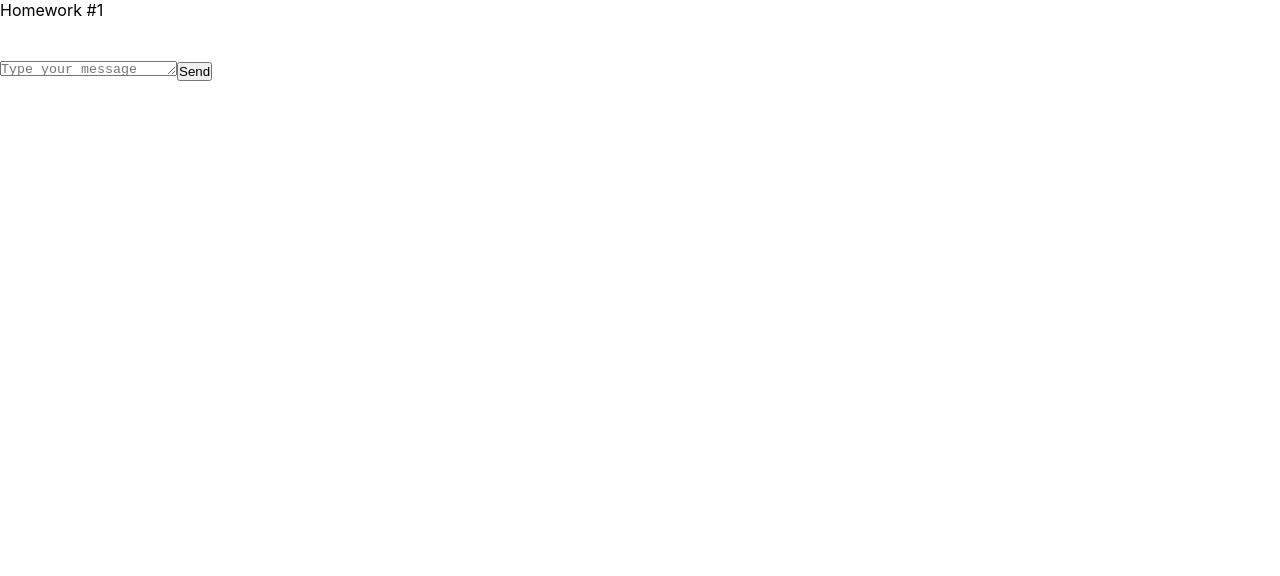
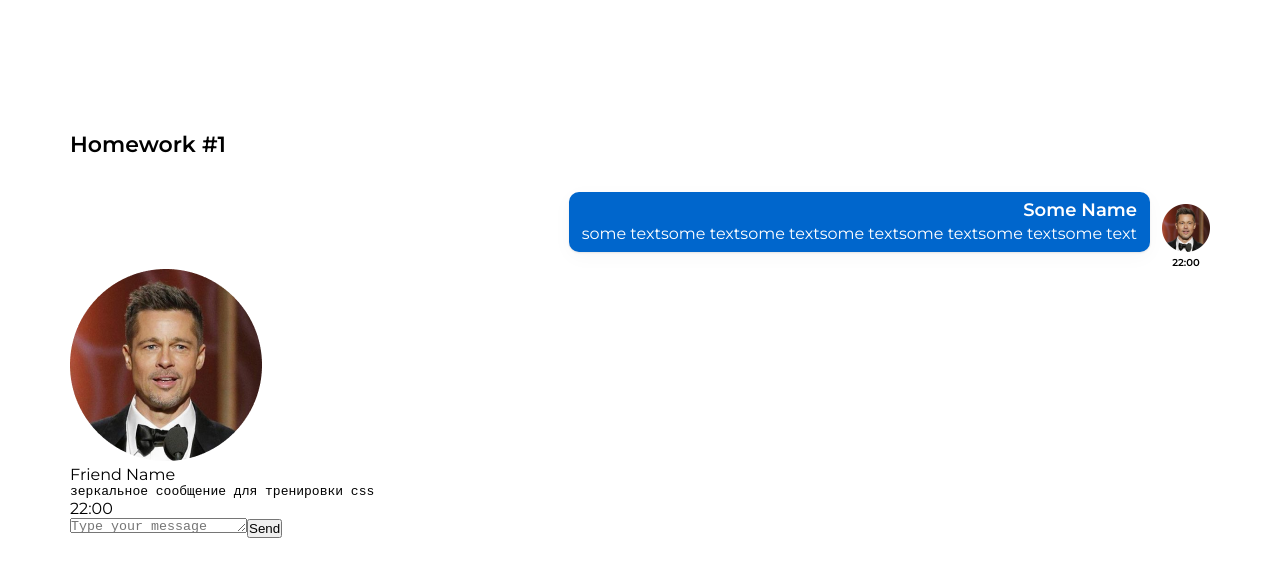
Before and after one commit to dron185/hws2, a React (Create React App) app: page / in a window 1280 px wide. Shown: the top 576 px of the page. Built offline with nearby package versions, Linux system fonts and the light colour scheme.

Commit message:
complete task and add some styles to hw1 and message

```diff
--- a/package.json
+++ b/package.json
@@ -16,7 +16,7 @@
     "@types/react-dom": "18.0.6",
     "@types/uuid": "8.3.4",
     "axios": "0.27.2",
-    "gh-pages": "4.0.0",
+    "gh-pages": "^6.1.1",
     "react": "18.2.0",
     "react-dom": "18.2.0",
     "react-redux": "8.0.4",
@@ -32,7 +32,7 @@
     "build": "react-scripts build",
     "test": "react-scripts test",
     "eject": "react-scripts eject",
-    "predeploy": "npm run build",
+    "predeploy": "yarn run build",
     "deploy": "gh-pages -d build"
   },
   "eslintConfig": {
--- a/public/index.html
+++ b/public/index.html
@@ -24,6 +24,10 @@
       work correctly both with client-side routing and a non-root public URL.
       Learn how to configure a non-root public URL by running `npm run build`.
     -->
+    <link rel="preconnect" href="https://fonts.googleapis.com">
+    <link rel="preconnect" href="https://fonts.gstatic.com" crossorigin>
+    <link href="https://fonts.googleapis.com/css2?family=Montserrat:wght@100..900&display=swap" rel="stylesheet">
+
     <title>React App</title>
   </head>
   <body>
--- a/src/index.css
+++ b/src/index.css
@@ -6,7 +6,7 @@
 
 body {
     margin: 0;
-    font-family: -apple-system, BlinkMacSystemFont, 'Segoe UI', 'Roboto',
+    font-family: "Montserrat", -apple-system, BlinkMacSystemFont, 'Segoe UI', 'Roboto',
     'Oxygen', 'Ubuntu', 'Cantarell', 'Fira Sans', 'Droid Sans',
     'Helvetica Neue', sans-serif;
     -webkit-font-smoothing: antialiased;
--- a/src/s1-main/App.module.css
+++ b/src/s1-main/App.module.css
@@ -7,5 +7,21 @@
 }
 
 .hwTitle {
+    color: rgb(0, 0, 0);
+    font-size: 22px;
+    font-weight: 600;
+    line-height: 27px;
+    letter-spacing: 0;
+    text-align: left;
+    margin-bottom: 34px;
+}
 
+.wrapper {
+    max-width: 1280px;
+    margin: 0 auto;
+    padding: 131px 70px;
 }
+
+.container {
+    padding: 0 70px;
+}
--- a/src/s2-homeworks/hw01/HW1.tsx
+++ b/src/s2-homeworks/hw01/HW1.tsx
@@ -14,7 +14,21 @@ import avatar from './avatar.png'
 * */
 
 // нужно создать правильный тип вместо any
-export type MessageType = any
+type UserType = {
+    avatar: string
+    name: string
+}
+
+type MessageTextType = {
+    text: string
+    time: string
+}
+
+export type MessageType = {
+    id: number
+    user: UserType
+    message: MessageTextType
+}
 
 // структуру объекта не менять
 export const message0: MessageType = {
@@ -42,7 +56,7 @@ export const friendMessage0: MessageType = {
 
 const HW1 = () => {
     return (
-        <div id={'hw1'}>
+        <div id={'hw1'} className={s2.wrapper}>
             <div className={s2.hwTitle}>Homework #1</div>
             <div className={s2.hw}>
                 {/*проверка отображения (не менять)*/}
--- a/src/s2-homeworks/hw01/friend-message/FriendMessage.tsx
+++ b/src/s2-homeworks/hw01/friend-message/FriendMessage.tsx
@@ -1,15 +1,20 @@
 import React from 'react'
 import s from './FriendMessage.module.css'
+import {MessageType} from "../HW1";
 
 // создать тип вместо any и отобразить приходящие данные
-const FriendMessage = (props: any) => {
+export type FriendMessagePropsType ={
+    message: MessageType
+}
+
+const FriendMessage = (props: FriendMessagePropsType) => {
     return (
         <div
             id={'hw1-friend-message-' + props.message.id}
             className={s.friendMessage}
         >
             <div className={s.friendImageAndText}>
-                <img
+                <img src={props.message.user.avatar}
                     id={'hw1-friend-avatar-' + props.message.id}
                     // создаёт студент
 
@@ -22,7 +27,7 @@ const FriendMessage = (props: any) => {
                     >
                         {/*создаёт студент*/}
 
-                        {/**/}
+                        {props.message.user.name}
                     </div>
                     <pre
                         id={'hw1-friend-text-' + props.message.id}
@@ -30,7 +35,7 @@ const FriendMessage = (props: any) => {
                     >
                         {/*создаёт студент*/}
 
-                        {/**/}
+                        {props.message.message.text}
                     </pre>
                 </div>
             </div>
@@ -40,7 +45,7 @@ const FriendMessage = (props: any) => {
             >
                 {/*создаёт студент*/}
 
-                {/**/}
+                {props.message.message.time}
             </div>
         </div>
     )
--- a/src/s2-homeworks/hw01/message/Message.module.css
+++ b/src/s2-homeworks/hw01/message/Message.module.css
@@ -1,17 +1,33 @@
 .message {
-
+    /*display: flex;*/
+    /*flex-direction: column;*/
+    /*gap: 5px;*/
 }
 
 .imageAndText {
-
+    display: flex;
+    flex-direction: row-reverse;
+    align-items: flex-end;
+    gap: 12px;
 }
 
 .imageAndText img {
-
+    /*margin-left: 12px;*/
+    width: 48px;
+    height: 48px;
+    object-fit: cover;
 }
 
 .text {
-
+    min-width: 527px;
+    height: 60px;
+    border-radius: 10px;
+    padding: 7px 13px 8px;
+    box-shadow: 0px 1px 2px 0px rgba(29, 33, 38, 0.1),0px 5px 20px 0px rgba(29, 33, 38, 0.03);
+    background: rgb(0, 102, 204);
+    text-align: right;
+    color: rgb(255, 255, 255);
+    letter-spacing: 0;
 }
 
 .text:after {
@@ -19,13 +35,25 @@
 }
 
 .name {
-
+    margin-bottom: 3px;
+    font-size: 18px;
+    font-weight: 600;
+    line-height: 22px;
 }
 
 .messageText {
-
+    font-family: Montserrat;
+    font-size: 16px;
+    font-weight: 400;
+    line-height: 20px;
 }
 
 .time {
-
+    margin-top: 5px;
+    margin-right: 10.22px;
+    /*display: inline-block;*/
+    text-align: right;
+    font-size: 10px;
+    font-weight: 600;
+    line-height: 12px;
 }
--- a/src/s2-homeworks/hw01/message/Message.tsx
+++ b/src/s2-homeworks/hw01/message/Message.tsx
@@ -1,15 +1,18 @@
 import React from 'react'
 import s from './Message.module.css'
+import {MessageType} from "../HW1";
 
 // нужно создать правильный тип вместо any
-export type MessagePropsType = any
+export type MessagePropsType ={
+    message: MessageType
+}
 
 // нужно отобразить приходящие данные
 const Message = (props: MessagePropsType) => {
     return (
         <div id={'hw1-message-' + props.message.id} className={s.message}>
             <div className={s.imageAndText}>
-                <img
+                <img src={props.message.user.avatar}
                     id={'hw1-avatar-' + props.message.id}
                     // создаёт студент
 
@@ -19,19 +22,19 @@ const Message = (props: MessagePropsType) => {
                     <div id={'hw1-name-' + props.message.id} className={s.name}>
                         {/*создаёт студент*/}
 
-                        {/**/}
+                        {props.message.user.name}
                     </div>
                     <pre id={'hw1-text-' + props.message.id} className={s.messageText}>
                         {/*создаёт студент*/}
 
-                        {/**/}
+                        {props.message.message.text}
                     </pre>
                 </div>
             </div>
             <div id={'hw1-time-' + props.message.id} className={s.time}>
                 {/*создаёт студент*/}
 
-                {/**/}
+                {props.message.message.time}
             </div>
         </div>
     )
```
Also changed, not shown: 1 other file (tests, documents, lock files or other folders).
